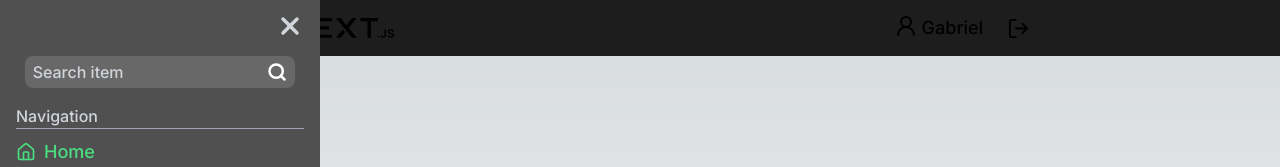
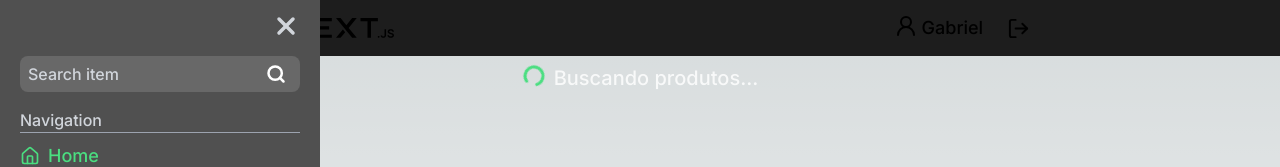
Before and after one commit to G182500/store, a Next.js app: page / in a window 1280 px wide. Both pictures are taken after a click on the icon 265 px from the left and 28 px from the top of the page. Shown: the top 167 px of the page. Built offline with nearby package versions, Linux system fonts and the light colour scheme.

Commit message:
feat: search-result component

```diff
--- a/app/layout.tsx
+++ b/app/layout.tsx
@@ -1,5 +1,7 @@
 import type { Metadata } from "next";
 import { Inter } from "next/font/google";
+import Header from "@/components/menu/header";
+import SearchResult from "@/components/search-result";
 import "./globals.css";
 
 const inter = Inter({ subsets: ["latin"] });
@@ -14,9 +16,17 @@ export default function RootLayout({
 }: Readonly<{
   children: React.ReactNode;
 }>) {
+  //container does not center itself automatically (mx-auto)
   return (
     <html lang="en">
-      <body className={inter.className}>{children}</body>
+      <body className={inter.className}>
+        <main className="flex min-h-screen flex-col items-center justify-between">
+          <Header />
+          <div className="container flex mx-auto px-2 mt-16">
+            <SearchResult>{children}</SearchResult>
+          </div>
+        </main>
+      </body>
     </html>
   );
 }
--- a/app/page.tsx
+++ b/app/page.tsx
@@ -1,15 +1,14 @@
-import Header from "@/components/menu/header";
+import { Loader2 } from "lucide-react";
 
-interface HomeProps {
-  children: React.ReactNode;
-}
-
-//container does not center itself automatically (mx-auto)
-export default function Home({ children }: HomeProps) {
+export default function Home() {
   return (
-    <main className="flex min-h-screen flex-col items-center justify-between">
-      <Header />
-      <div className="container flex mx-auto">{children}</div>
-    </main>
+    <div className="flex justify-center w-full">
+      <div className="flex gap-2">
+        <Loader2 color="#4ade80" strokeWidth={3} className="animate-spin" />
+        <p className="font-medium opacity-80 text-xl text-white">
+          Buscando produtos...
+        </p>
+      </div>
+    </div>
   );
 }
--- a/components/menu/sidebar-menu.tsx
+++ b/components/menu/sidebar-menu.tsx
@@ -26,7 +26,7 @@ export default function SidebarMenu() {
   const isAdmin = true;
 
   const buttonStyle = "text-gray-300 hover:text-white hover:cursor-pointer";
-  const animation = isOpen ? "p-3 w-80" : "w-0 p-0 pointer-events-none";
+  const animation = isOpen ? "py-3 px-4 w-80" : "w-0 p-0 pointer-events-none";
 
   const opacityEffect = isOpen
     ? "opacity-100 duration-1000"
--- a/components/search-input.tsx
+++ b/components/search-input.tsx
@@ -27,14 +27,14 @@ export default function SearchInput() {
       onSubmit={handleSubmit(onSubmit)}
     >
       <input
-        className="bg-[#686868] font-medium py-1 pl-2 rounded-lg w-[94%] text-white placeholder-gray-300"
+        className="bg-[#686868] font-medium py-1.5 pl-2 rounded-lg w-full text-white placeholder-gray-300"
         placeholder="Search item"
         type="text"
         {...register("item")}
       />
       <Search
         color="white"
-        className="absolute end-[6%]"
+        className="absolute end-[5%]"
         size={20}
         strokeWidth={3}
       />
--- /dev/null
+++ b/components/search-result.tsx
@@ -0,0 +1,48 @@
+"use client";
+import { useEffect, useState } from "react";
+import { Loader2 } from "lucide-react";
+import { useSearchParams } from "next/navigation";
+
+interface SearchResultProps {
+  children: React.ReactNode; //layout's children
+}
+
+export default function SearchResult({ children }: SearchResultProps) {
+  const searchParams = useSearchParams();
+  const searchText = searchParams.get("search");
+
+  useEffect(() => {}, [searchParams]);
+
+  return (
+    <>
+      {searchText ? (
+        <div className="flex flex-col bg-[#1d1d1d] p-4 space-y-4 sm:rounded-lg">
+          <div className="flex items-center justify-between">
+            <p className="font-semibold text-lg md:text-2xl">Search Results</p>
+          </div>
+        </div>
+      ) : (
+        children
+      )}
+    </>
+  );
+}
+
+/*getProducts.isFetching ? (
+        <div className="flex pb-4 gap-2 self-center">
+          <Loader2 color="#4ade80" strokeWidth={3} className="animate-spin" />
+          <p className="font-medium opacity-80 text-white">
+            Buscando produtos...
+          </p>
+        </div>
+      ) : products?.length ? (
+        <div className="mt-6 grid grid-cols-1 gap-x-2 gap-y-3 md:grid-cols-3 lg:grid-cols-4 2xl:grid-cols-5">
+          {products?.map((item) => (
+            <Product {...item} key={item._id} />
+          ))}
+        </div>
+      ) : (
+        <p className="pb-4 font-medium opacity-65 self-center">
+          {getProducts.data?.message}
+        </p>
+      )*/
```
